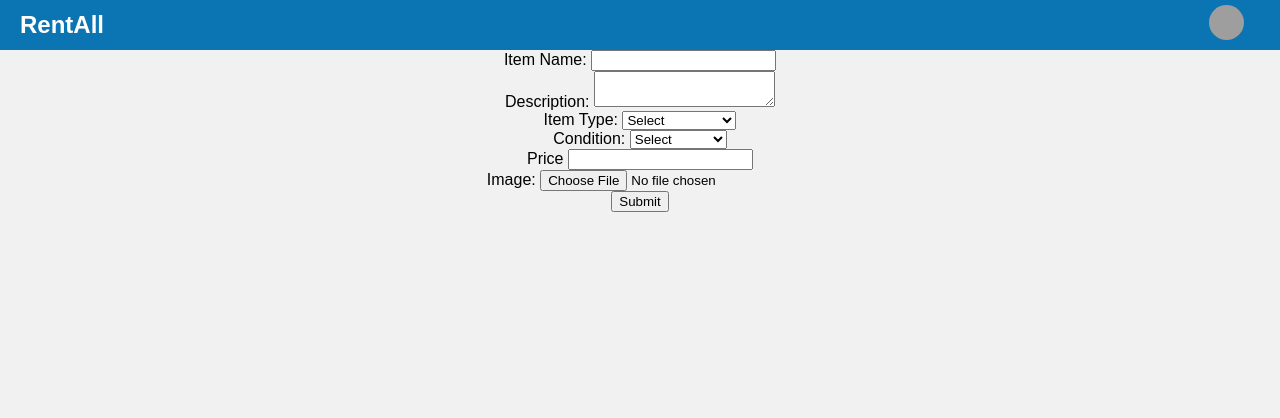
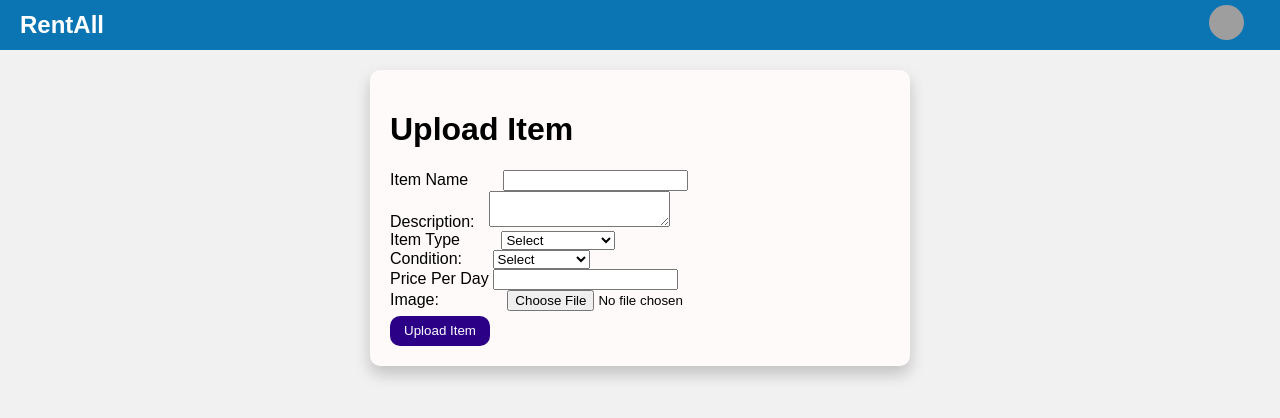
Before and after one commit to kylebrackman/RentAll, a React (Create React App) app in the folder client/: page /uploaditem in a window 1280 px wide. Shown: the top 418 px of the page. Built offline with nearby package versions, Linux system fonts and the light colour scheme; no server answers; grey boxes are pictures that could not be loaded.

Commit message:
fixed upload item css

```diff
--- a/client/src/Components/CreateProfile.js
+++ b/client/src/Components/CreateProfile.js
@@ -36,6 +36,9 @@ const CreateProfile = () => {
             navigate('/home');
             setBio('');
             setProfileName('');
+        } else {
+            const errorLi = <li>{error}</li>;
+            setError(errorLi);
         }
     };
 
--- a/client/src/Components/UploadItem.js
+++ b/client/src/Components/UploadItem.js
@@ -36,8 +36,10 @@ const UploadItem = () => {
     }
 
     return (
-        <form className='add-item-submission-form' onSubmit={handleSubmit}>
-            <label> Item Name: </label>
+        <div className='upload-item-container'>
+            <form className='upload-item-card' onSubmit={handleSubmit}>
+                <h1>Upload Item</h1>
+                <label style={{ marginRight: "30px" }}> Item Name </label>
                 <input
                     type="text"
                     id="name"
@@ -45,14 +47,15 @@ const UploadItem = () => {
                     value={itemName}
                     onChange={(e) => setItemName(e.target.value)}
                 /> <br />
-            <label> Description: </label>
+                <label style={{ marginRight: "10px" }}> Description: </label>
                 <textarea
+
                     type="text"
                     id="description"
                     value={description}
                     onChange={(e) => setDescription(e.target.value)}
                 /> <br />
-            <label> Item Type: </label>
+                <label style={{ marginRight: "37px" }}> Item Type </label>
                 <select
                     id="type"
                     value={itemType}
@@ -70,7 +73,7 @@ const UploadItem = () => {
                     <option>Outdoor Game</option>
                 </ select >
                 <br />
-            <label> Condition: </label>
+                <label style={{ marginRight: "26px" }}> Condition: </label>
                 <select
                     id="itemCondition"
                     value={condition}
@@ -84,7 +87,7 @@ const UploadItem = () => {
                     <option>Heavy Use</option>
                 </ select >
                 <br />
-            <label> Price </label>
+                <label> Price Per Day </label>
                 <input
                     type="text"
                     id="price"
@@ -92,16 +95,17 @@ const UploadItem = () => {
                     value={itemPrice}
                     onChange={(e) => setItemPrice(e.target.value)}
                 /> <br />
-            <label> Image: </label>
+                <label style={{ marginRight: "64px" }}> Image: </label>
                 <input type="file" name="image" id="image" accept='image/*' onChange={(e) => setImage(e.target.files[0])} />
                 <br />
-            <input className='submit-item-button' type="submit" />
+                <button onClick={handleSubmit} className='sign-up-button'>Upload Item</button>
                 <>
                     {errors && errors.length > 0 && (
                         <ul className="error-list">{errors}</ul>
                     )}
                 </>
             </form>
+        </div>
     )
 }
 
--- a/client/src/index.css
+++ b/client/src/index.css
@@ -411,21 +411,6 @@ code {
   font-size: 20px;
 }
 
-.choose-file-button {
-  background-color: #2B0087;
-  border: none;
-  height: 30px;
-  width: 100px;
-  margin-top: 5px;
-  border-radius: 10px;
-  color: #fff;
-}
-
-.choose-file-button:hover {
-  background-color: #a271eb;
-  cursor: pointer;
-}
-
 .create-profile-input {
   width: 100%;
   padding: 10px;
@@ -434,3 +419,20 @@ code {
   border-radius: 4px;
   width: 300px;
 }
+
+.upload-item-container {
+  justify-content: center;
+  align-items: center;
+  height: 100vh;
+  width: 100%;
+}
+
+.upload-item-card {
+  background-color: #fffafa;
+  border-radius: 10px;
+  box-shadow: 0px 8px 16px 0px rgba(0, 0, 0, 0.2);
+  padding: 20px;
+  margin: 20px auto;
+  max-width: 500px;
+  text-align: left;
+}
```
Lines whose indentation alone changed are shown as unchanged.
